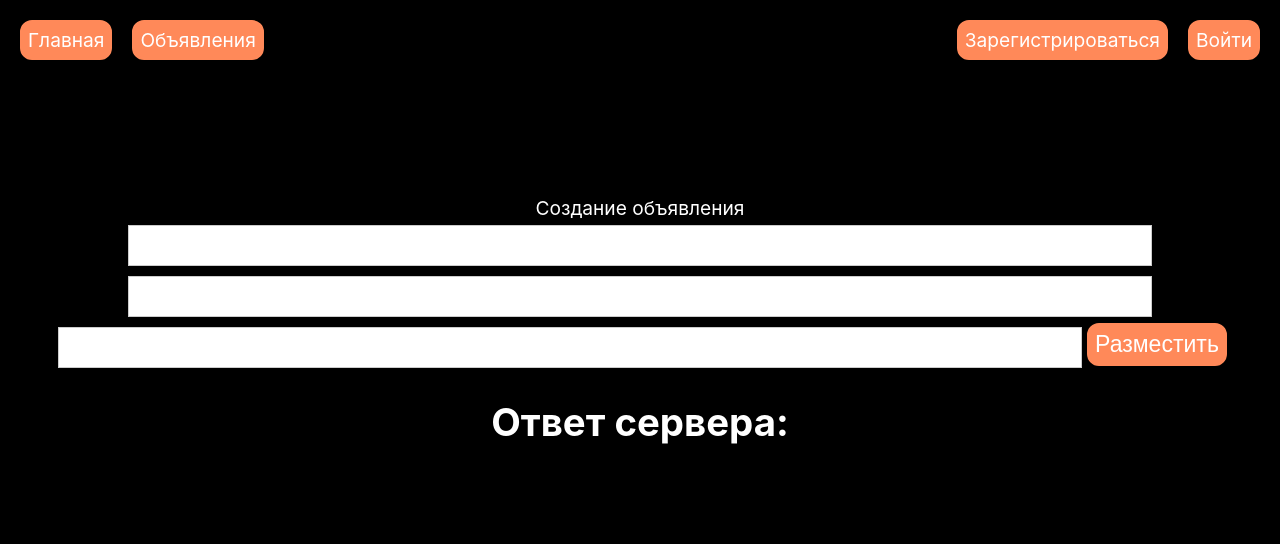
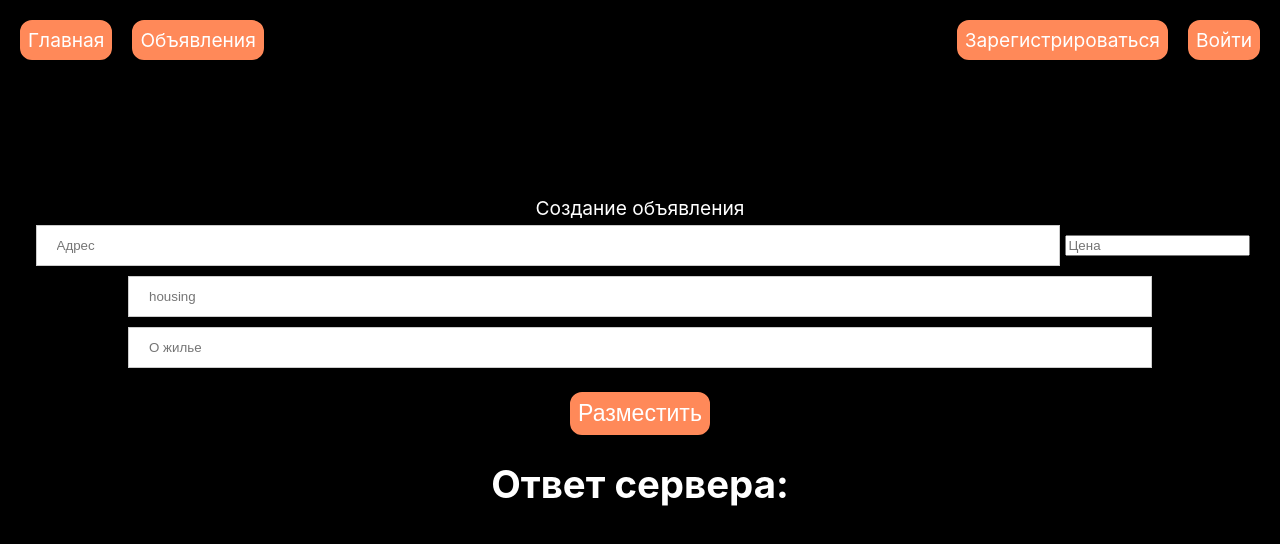
Before and after one commit to Nopennn/mai_houses, a React (Create React App) app: page /makead in a window 1280 px wide. Shown: the top 544 px of the page. Built offline with nearby package versions, Linux system fonts and the light colour scheme.

Commit message:
Ad creation page

```diff
--- a/src/pages/Ad.js
+++ b/src/pages/Ad.js
@@ -7,7 +7,7 @@ const Ad = () => {
     const [adsInfo, setAdsInfo] = useState({key: "valueeee"})
 
     window.onload = function () {
-        axios.post('https://mai-houses.onrender.com/ad', {
+        axios.post('https://mai-houses.onrender.com/houses', {
             token: Cookies.get("auth_token")
         })
             .then(function (response) {
--- a/src/pages/MakeAd.js
+++ b/src/pages/MakeAd.js
@@ -6,27 +6,23 @@ const MakeAd = () => {
     const [serverResponse, setServerResponse] = useState({})
     const [userId, setUserId] = useState("")
     const [email, setEmail] = useState("")
+    const [address, setAddress] = useState("")
     const [price, setPrice] = useState("")
     const [type, setType] = useState("")
-    const postAdData = (price, type, adress, tags, about, photo_links) => {
+    const [about, setAbout] = useState("")
+    const postAdData = (price, type, address, tags, about, photo_links) => {
         axios.post('https://mai-houses.onrender.com/houses/create', {
             token: Cookies.get("auth_token"),
-            user_id: Cookies.get("user_id"),
             price: price,
-            adress: adress,
-            type: type,
-            tags: tags,
+            adress: address,
+            type: "housing",
+            tags: [],
             about: about,
-            photo_links: photo_links
+            photo_links: []
         })
             .then(function (response) {
                 setServerResponse(response.data)
                 console.log(response)
-                if (response.data.auth_token == null) {
-                    console.log("Trouble")
-                } else {
-                    console.log("No trouble")
-                }
             })
             .catch(function (error) {
                 console.log(error);
@@ -37,14 +33,21 @@ const MakeAd = () => {
             <br></br><br></br><br></br><br></br>
             Создание объявления
             <br></br>
-            <input type="text" value={email} id="login" onChange={event => setEmail(event.target.value)}/>
-            <input type="text" value={price} id="password"
+            <input type="text" value={address} id="address" placeholder="Адрес"
+                   onChange={event => setAddress(event.target.value)}/>
+            <input type="number" value={price} id="price" placeholder="Цена"
                    onChange={event => setPrice(event.target.value)}/>
-            <input type="text" value={type} id="type" onChange={event => setType(event.target.value)}/>
-            <button
-                onClick={() => postAdData(email, price, type, {}, "", "")}>
-                Разместить
-            </button>
+            <input type="text" value={type} id="type" placeholder="housing"
+                   onChange={event => setType(event.target.value)}/>
+            <input type="text" value={about} id="about" placeholder="О жилье"
+                   onChange={event => setAbout(event.target.value)}/>
+            <p>
+                <button
+                    onClick={() => postAdData(price, type, address, [], about, [])}>
+                    Разместить
+                </button>
+            </p>
+
 
             <h1>Ответ сервера: {serverResponse.message}</h1>
         </div>
```
